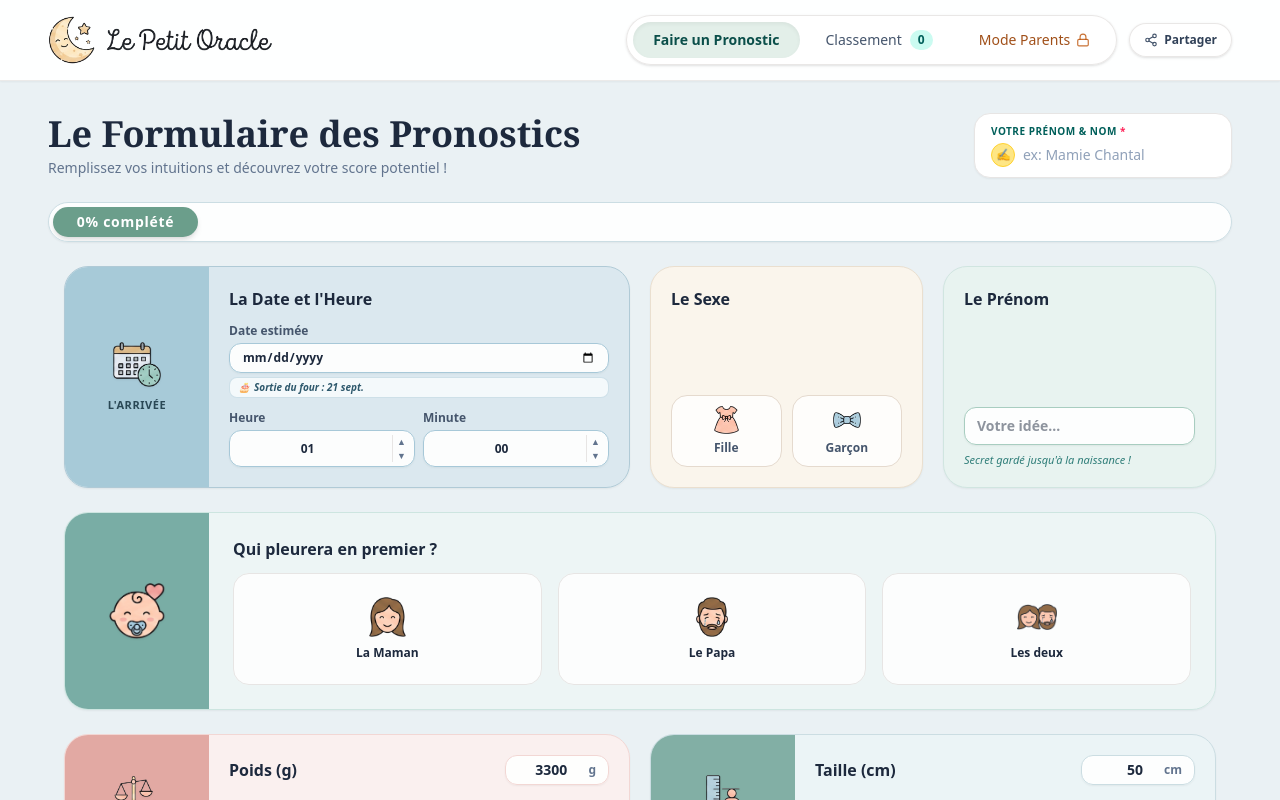
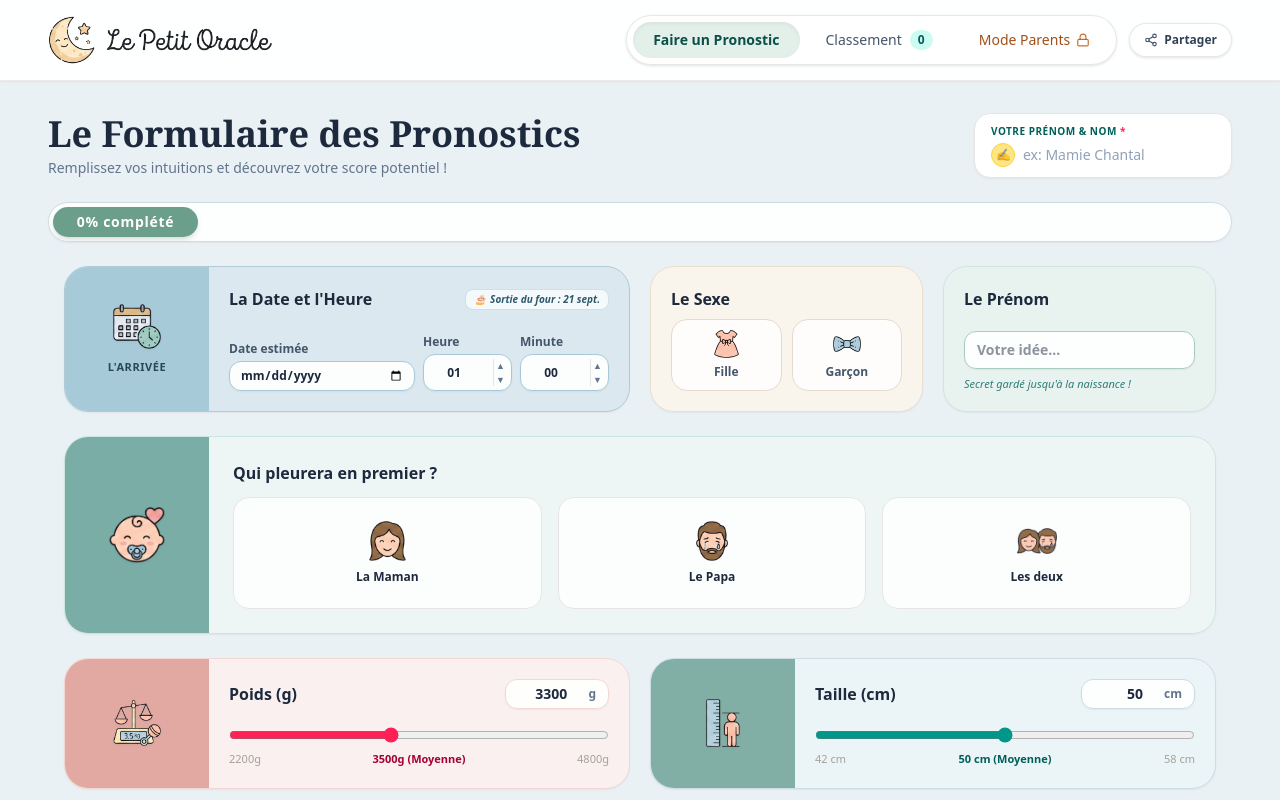
Before and after one commit to JeanGerbier/LePetitOracle, a React (Vite) app: page / in a window 1280 px wide. Shown: the top 800 px of the page. Built offline with nearby package versions, Linux system fonts and the light colour scheme; no server answers; the database is empty; a web font is replaced by a local one.

Commit message:
style: alignement horizontal de Date estimée, Heure et Minute sur une même ligne

```diff
--- a/src/components/PredictionForm.tsx
+++ b/src/components/PredictionForm.tsx
@@ -199,29 +199,33 @@ export const PredictionForm: React.FC<PredictionFormProps> = ({ onSubmit }) => {
             </div>
 
             {/* Formulaire droite */}
-            <div className="flex-1 p-4 sm:p-5 flex flex-col justify-between space-y-3">
+            <div className="flex-1 p-4 sm:p-5 flex flex-col justify-between space-y-2">
+              <div className="flex flex-wrap items-center justify-between gap-1">
                 <span className="font-bold text-slate-800 text-base block">
                   La Date et l'Heure
                 </span>
+                <p className="text-[10px] text-[#2D586C] font-semibold italic flex items-center gap-1 bg-white/70 px-2 py-0.5 rounded-lg border border-[#A7C8D8]/50">
+                  <span>🎂</span> Sortie du four : 21 sept.
+                </p>
+              </div>
 
-              <div>
+              <div className="grid grid-cols-12 gap-2 items-end">
+                {/* Date estimée (6 cols) */}
+                <div className="col-span-6">
                   <label className="text-xs font-semibold text-slate-600 block mb-1">Date estimée</label>
                   <input
                     type="date"
                     value={birthDate}
                     onChange={(e) => setBirthDate(e.target.value)}
-                  className="w-full bg-white/90 border border-[#A7C8D8] rounded-xl px-3 py-1.5 text-xs font-semibold text-slate-800 focus:outline-none focus:ring-2 focus:ring-teal-600 shadow-xs"
+                    className="w-full bg-white/90 border border-[#A7C8D8] rounded-xl px-2.5 py-1.5 text-xs font-semibold text-slate-800 focus:outline-none focus:ring-2 focus:ring-teal-600 shadow-xs"
                     required
                   />
-                <p className="text-[10px] text-[#2D586C] font-semibold italic mt-1 flex items-center gap-1 bg-white/70 px-2 py-0.5 rounded-lg border border-[#A7C8D8]/50">
-                  <span>🎂</span> Sortie du four : 21 sept.
-                </p>
                 </div>
 
-              <div className="grid grid-cols-2 gap-2">
-                <div>
+                {/* Heure (3 cols) */}
+                <div className="col-span-3">
                   <label className="text-xs font-semibold text-slate-600 block mb-1">Heure</label>
-                  <div className="flex items-center bg-white/90 border border-[#A7C8D8] rounded-xl px-2 py-1 shadow-xs">
+                  <div className="flex items-center bg-white/90 border border-[#A7C8D8] rounded-xl px-1.5 py-1 shadow-xs">
                     <input
                       type="number"
                       min="0"
@@ -230,16 +234,17 @@ export const PredictionForm: React.FC<PredictionFormProps> = ({ onSubmit }) => {
                       onChange={(e) => setBirthHours(e.target.value)}
                       className="w-full text-center bg-transparent text-xs font-bold text-slate-800 focus:outline-none"
                     />
-                    <div className="flex flex-col text-[9px] text-slate-500 border-l border-stone-200 pl-1">
+                    <div className="flex flex-col text-[9px] text-slate-500 border-l border-stone-200 pl-0.5">
                       <button type="button" onClick={handleIncrementHour} className="hover:text-teal-700 font-bold">▲</button>
                       <button type="button" onClick={handleDecrementHour} className="hover:text-[#2D586C] font-bold">▼</button>
                     </div>
                   </div>
                 </div>
 
-                <div>
+                {/* Minute (3 cols) */}
+                <div className="col-span-3">
                   <label className="text-xs font-semibold text-slate-600 block mb-1">Minute</label>
-                  <div className="flex items-center bg-white/90 border border-[#A7C8D8] rounded-xl px-2 py-1 shadow-xs">
+                  <div className="flex items-center bg-white/90 border border-[#A7C8D8] rounded-xl px-1.5 py-1 shadow-xs">
                     <input
                       type="number"
                       min="0"
@@ -248,7 +253,7 @@ export const PredictionForm: React.FC<PredictionFormProps> = ({ onSubmit }) => {
                       onChange={(e) => setBirthMinutes(e.target.value)}
                       className="w-full text-center bg-transparent text-xs font-bold text-slate-800 focus:outline-none"
                     />
-                    <div className="flex flex-col text-[9px] text-slate-500 border-l border-stone-200 pl-1">
+                    <div className="flex flex-col text-[9px] text-slate-500 border-l border-stone-200 pl-0.5">
                       <button type="button" onClick={handleIncrementMinute} className="hover:text-teal-700 font-bold">▲</button>
                       <button type="button" onClick={handleDecrementMinute} className="hover:text-teal-700 font-bold">▼</button>
                     </div>
```
Lines whose indentation alone changed are shown as unchanged.
